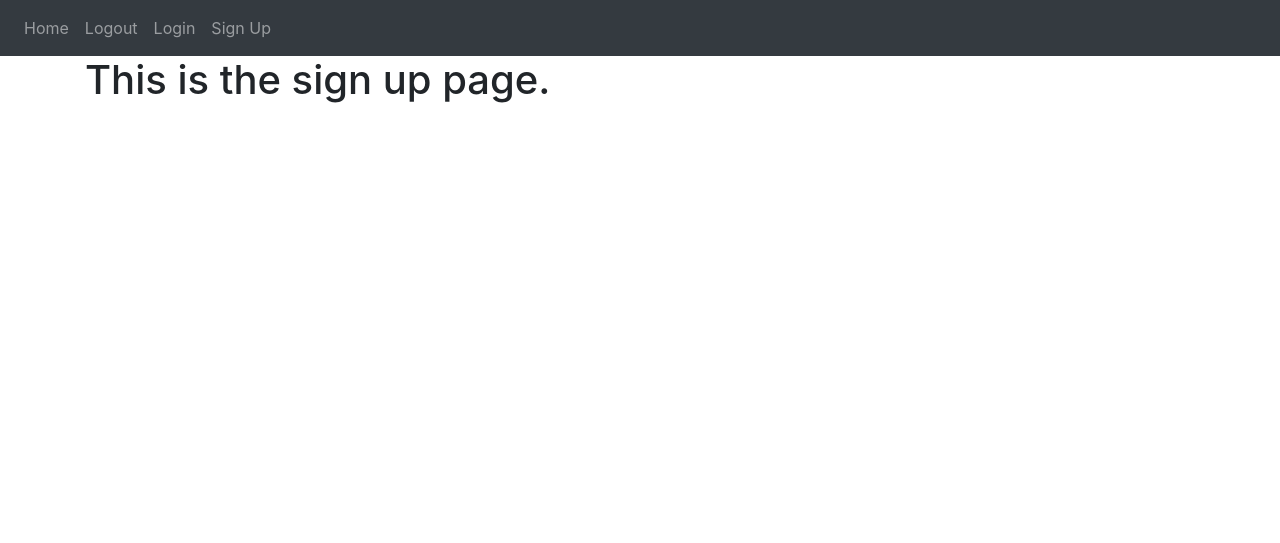
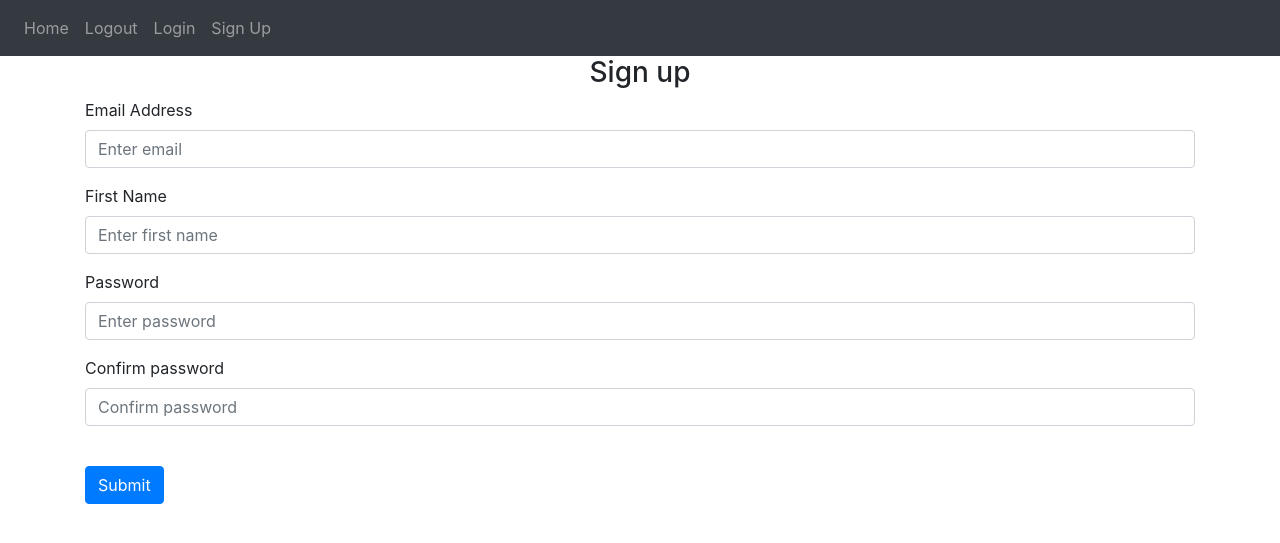
Before and after one commit to lolek578/flask-website, a Flask app: page /sign-up in a window 1280 px wide. Shown: the top 543 px of the page. Run offline with Flask 2, Linux system fonts and the light colour scheme; some libraries are stand-ins or nearby versions.

Commit message:
Sign-up page style

```diff
--- a/website/templates/sign_up.html
+++ b/website/templates/sign_up.html
@@ -2,5 +2,50 @@
 {% block title %}SIGN UP{% endblock %}
 
 {% block content %}
-<h1>This is the sign up page.</h1>
+<form method="POST">
+    <h3 align="center">Sign up</h3>
+    <div class="form-group">
+        <label for="email">Email Address</label>
+        <input
+                type="email"
+               class="form-control"
+               id="email" name="email"
+               placeholder="Enter email"
+        />
+    </div>
+
+    <div class="form-group">
+        <label for="firstName">First Name</label>
+        <input
+                type="text"
+               class="form-control"
+               id="firstName" name="firstName"
+               placeholder="Enter first name"
+        />
+    </div>
+
+    <div class="form-group">
+        <label for="password1">Password</label>
+        <input
+                type="password"
+               class="form-control"
+               id="password1" name="password1"
+               placeholder="Enter password"
+        />
+    </div>
+
+    <div class="form-group">
+        <label for="password2">Confirm password</label>
+        <input
+                type="password"
+               class="form-control"
+               id="password2" name="password2"
+               placeholder="Confirm password"
+        />
+    </div>
+    <br />
+    <button type="submit" class="btn btn-primary">Submit</button>
+
+
+</form>
 {% endblock %}
```
